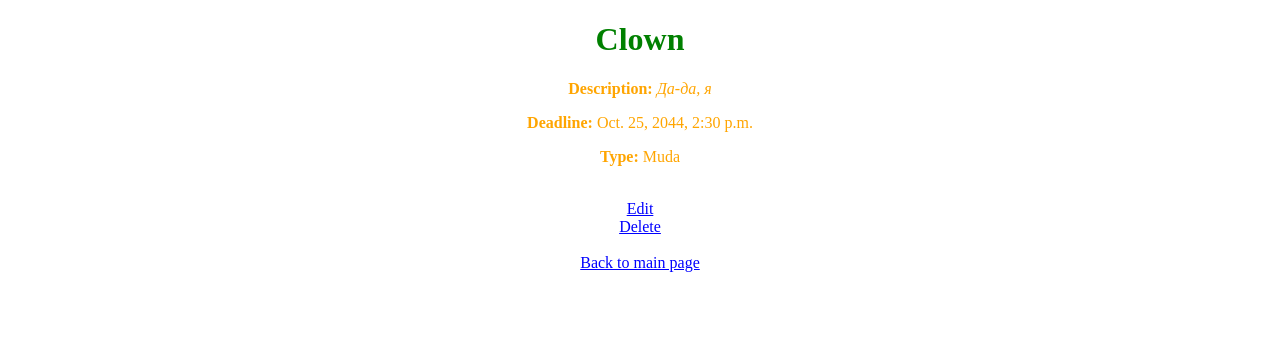
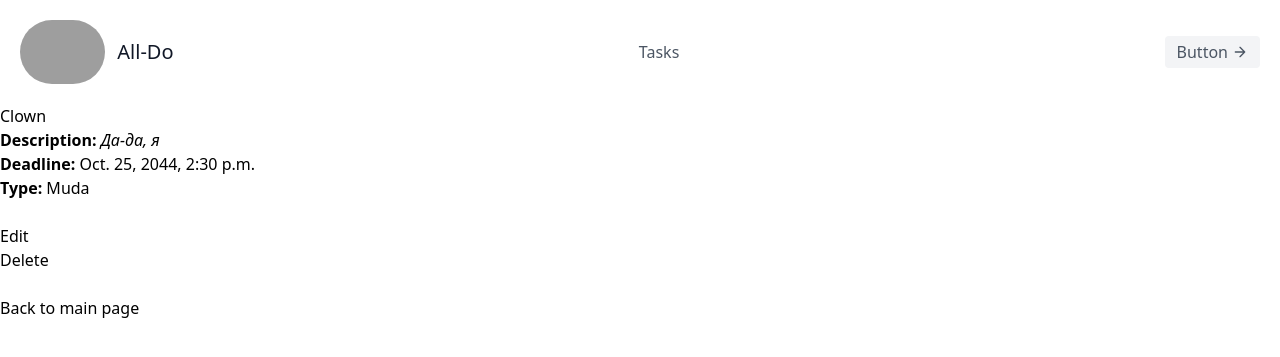
Before and after one commit to Garetonchick/django-todo-list, a Django app: page /task/4/ in a window 1280 px wide. Shown: the top 357 px of the page. Run offline with Django 4.2, Linux system fonts and the light colour scheme; data comes from the database, SQL or seed files in the repository; some libraries are stand-ins or nearby versions; grey boxes are pictures that could not be loaded.

Commit message:
Change url names + update base.html to use tailwindcss

```diff
--- a/tasks/urls.py
+++ b/tasks/urls.py
@@ -10,9 +10,9 @@ from tasks.views import (
 
 app_name='tasks'
 urlpatterns = [
-    path('', TaskListView.as_view(), name='index'),
-    path('task/<int:pk>/', TaskDetailView.as_view(), name='detail'),
-    path('task-create/', TaskCreateView.as_view(), name='create'),
-    path('task/<int:pk>/delete', TaskDeleteView.as_view(), name='delete'),
-    path('task/<int:pk>/edit', TaskUpdateView.as_view(), name='edit'),
+    path('', TaskListView.as_view(), name='task-list'),
+    path('task/<int:pk>/', TaskDetailView.as_view(), name='task-detail'),
+    path('task-create/', TaskCreateView.as_view(), name='task-create'),
+    path('task/<int:pk>/delete', TaskDeleteView.as_view(), name='task-delete'),
+    path('task/<int:pk>/edit', TaskUpdateView.as_view(), name='task-update'),
 ]
--- a/tasks/views.py
+++ b/tasks/views.py
@@ -1,38 +1,38 @@
 from urllib import request
-from django.shortcuts import redirect, render, reverse, get_object_or_404
+from django.shortcuts import reverse
 from django.views import generic
 
 from .models import Task
 from .forms import TaskForm
 
 class TaskListView(generic.ListView):
-    template_name = "task_list.html"
+    template_name = "tasks/task_list.html"
     queryset = Task.objects.all()
     context_object_name = "tasks"
 
 class TaskDetailView(generic.DetailView):
-    template_name = "task_detail.html"
+    template_name = "tasks/task_detail.html"
     queryset = Task.objects.all()
     context_object_name = "task"
 
 class TaskCreateView(generic.CreateView):
-    template_name = "task_create.html"
+    template_name = "tasks/task_create.html"
     form_class = TaskForm
 
     def get_success_url(self):
-        return reverse('tasks:detail', args = [ self.object.pk ])
+        return reverse('tasks:task-detail', args = [ self.object.pk ])
 
 class TaskUpdateView(generic.UpdateView):
-    template_name = "task_update.html"
+    template_name = "tasks/task_update.html"
     queryset = Task.objects.all()
     form_class = TaskForm
 
     def get_success_url(self):
-        return reverse('tasks:detail', args = [ self.object.pk ])
+        return reverse('tasks:task-detail', args = [ self.object.pk ])
 
 class TaskDeleteView(generic.DeleteView):
-    template_name = "task_delete.html"
+    template_name = "tasks/task_delete.html"
     queryset = Task.objects.all()
 
     def get_success_url(self):
-        return reverse('tasks:index')
+        return reverse('tasks:task-list')
--- a/templates/base.html
+++ b/templates/base.html
@@ -4,26 +4,31 @@
     <meta charset="UTF-8">
     <meta http-equiv="X-UA-Compatible" content="IE=edge">
     <meta name="viewport" content="width=, initial-scale=1.0">
+    <script src="https://cdn.tailwindcss.com"></script>
     <title>Todo-list</title>
-    <style>
-        p {
-            color: orange;
-            text-align: center;
-        }
-        h1 {
-            color: green;
-            text-align: center;
-        }
-        a {
-            color: blue;
-            display: block;
-        }
-        div {
-            text-align: center;
-        }
-    </style>
 </head>
 <body>
+    <header class="text-gray-600 body-font">
+    <div class="container mx-auto flex flex-wrap p-5 flex-col md:flex-row items-center">
+        <a class="flex title-font font-medium items-center text-gray-900 mb-4 md:mb-0">
+        <!--
+        <svg xmlns="http://www.w3.org/2000/svg" fill="none" stroke="currentColor" stroke-linecap="round" stroke-linejoin="round" stroke-width="2" class="w-10 h-10 text-white p-2 bg-green-500 rounded-full" viewBox="0 0 24 24">
+            <path d="M12 2L2 7l10 5 10-5-10-5zM2 17l10 5 10-5M2 12l10 5 10-5"></path>
+        </svg>-->
+        <img src="https://images8.alphacoders.com/917/917480.jpg"
+        class="w-22 h-16 rounded-full">
+        <span class="ml-3 text-xl">All-Do</span>
+        </a>
+        <nav class="md:ml-auto md:mr-auto flex flex-wrap items-center text-base justify-center">
+        <a href="{% url 'tasks:task-list' %}" class="mr-5 hover:text-gray-900">Tasks</a>
+        </nav>
+        <button class="inline-flex items-center bg-gray-100 border-0 py-1 px-3 focus:outline-none hover:bg-gray-200 rounded text-base mt-4 md:mt-0">Button
+        <svg fill="none" stroke="currentColor" stroke-linecap="round" stroke-linejoin="round" stroke-width="2" class="w-4 h-4 ml-1" viewBox="0 0 24 24">
+            <path d="M5 12h14M12 5l7 7-7 7"></path>
+        </svg>
+        </button>
+    </div>
+    </header>
     {% block content %}
     {% endblock %}
 </body>
--- a/templates/task_detail.html
+++ b/templates/tasks/task_detail.html
@@ -6,8 +6,8 @@
 <p><b>Description:</b> <i>{{ task.description }}</i></p>
 <p><b>Deadline:</b> {{ task.deadline }}</p>
 <p><b>Type:</b> {{ task.task_type }}</p><br>
-<div><a href="{% url 'tasks:edit' task.id %}">Edit</a></div>
-<div><a href="{% url 'tasks:delete' task.id %}">Delete</a></div><br>
-<div><a href="{% url 'tasks:index' %}">Back to main page</a></div>
+<div><a href="{% url 'tasks:task-update' task.id %}">Edit</a></div>
+<div><a href="{% url 'tasks:task-delete' task.id %}">Delete</a></div><br>
+<div><a href="{% url 'tasks:task-list' %}">Back to main page</a></div>
 
 {% endblock %}
```
Also changed, not shown: templates/task_list.html (deleted, +0 -11 lines), templates/tasks/task_list.html (added, +11 -0 lines), templates/tasks/task_create.html (renamed from templates/task_create.html), templates/tasks/task_delete.html (renamed from templates/task_delete.html), templates/tasks/task_update.html (renamed from templates/task_update.html).
